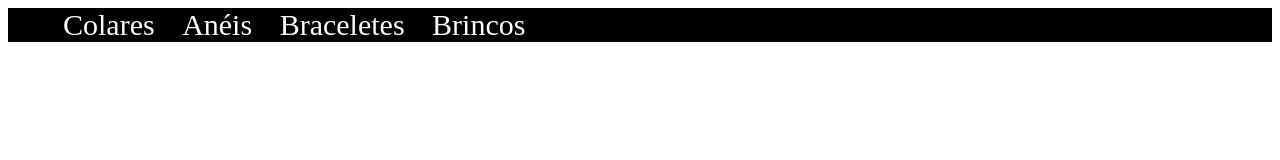
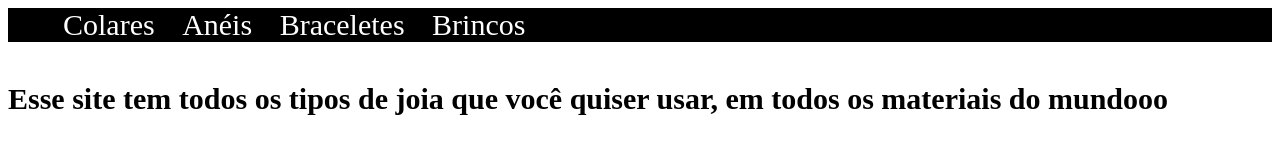
Before and after one commit to biavianna/menu, a plain HTML site: page index.html in a window 1280 px wide. Drawn offline with Linux system fonts and the light colour scheme.

Commit message:
Versão 8 - descrição

```diff
--- a/index.html
+++ b/index.html
@@ -37,5 +37,8 @@
         <li>Brincos</li>
       </a>
     </ul>
+    <div>
+      <h4>Esse site tem todos os tipos de joia que você quiser usar, em todos os materiais do mundooo</h4>
+    </div>
   </body>
 </html>
```
